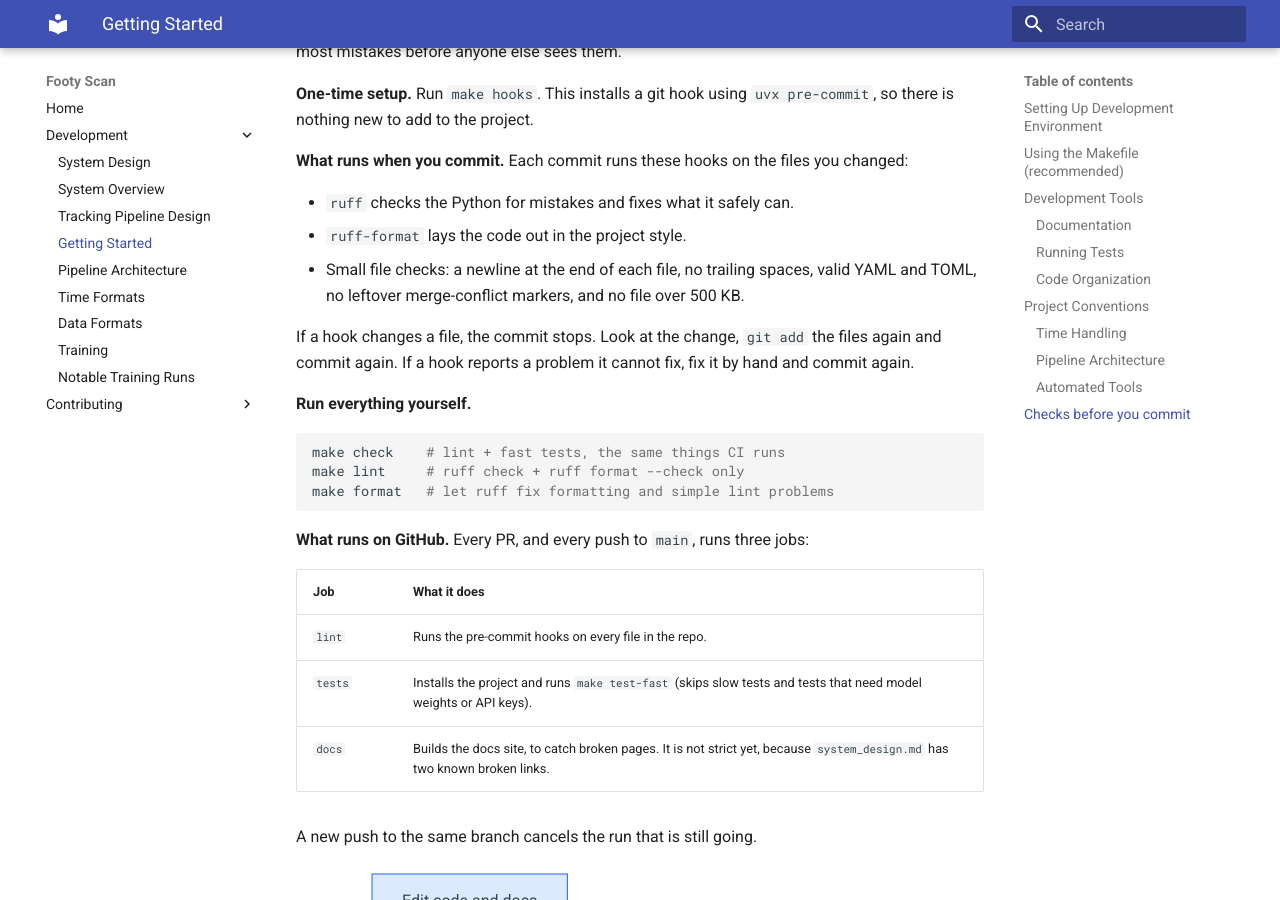
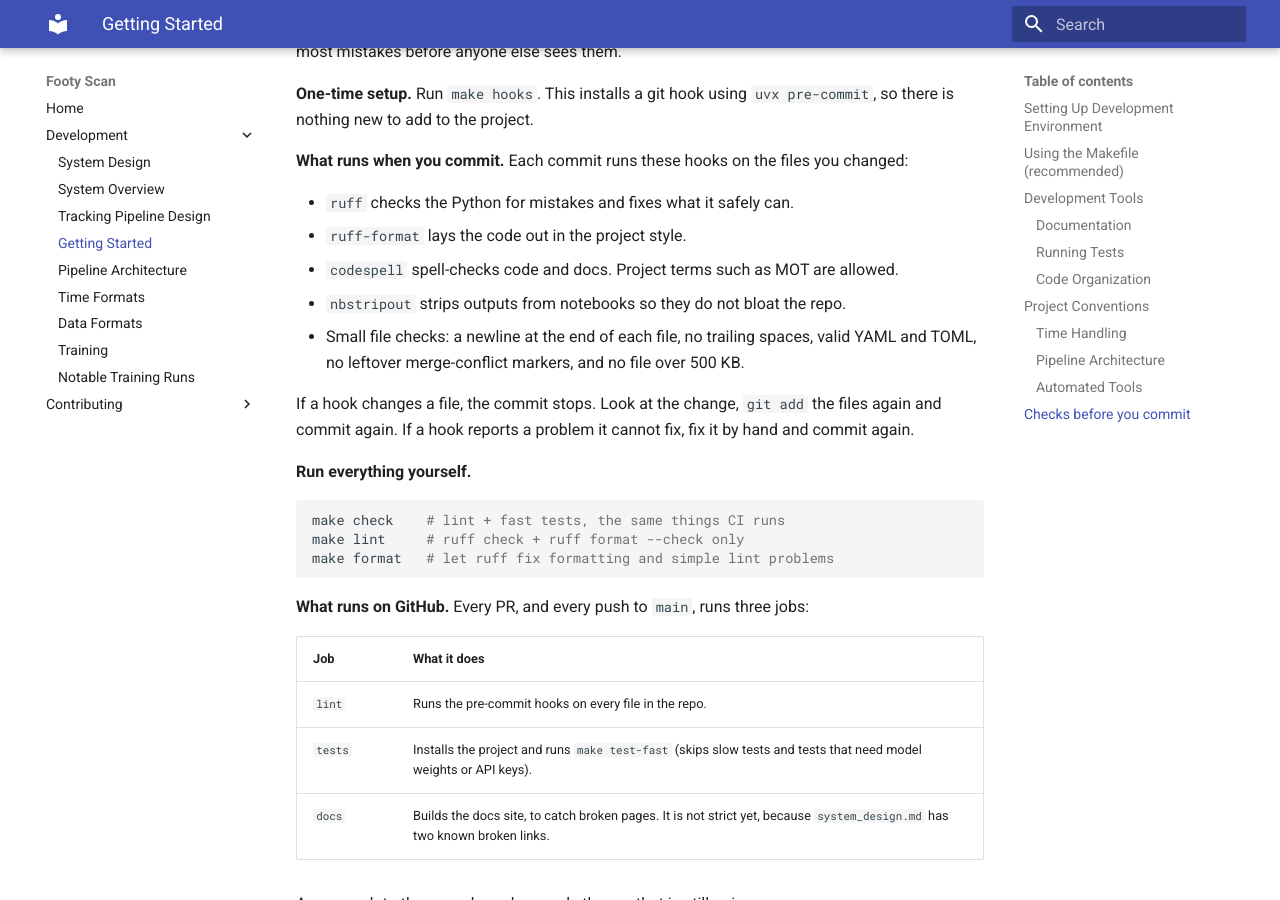
Before and after one commit to egroeg121/footy-track, an MkDocs documentation site: the page built from docs/development.md, in a window 1280 px wide and 900 px high, scrolled down 2398 px. Built offline with MkDocs 1.6.1 and Material for MkDocs 9.7.7, drawn with Linux system fonts in a browser that asks for light colours.

Commit message:
ci: restore codespell and nbstripout hooks and document them
Co-Authored-By: Claude Sonnet 5.5 <noreply@anthropic.com>

```diff
--- a/docs/development.md
+++ b/docs/development.md
@@ -110,6 +110,9 @@ changed:
 
 - `ruff` checks the Python for mistakes and fixes what it safely can.
 - `ruff-format` lays the code out in the project style.
+- `codespell` spell-checks code and docs. Project terms such as MOT are
+  allowed.
+- `nbstripout` strips outputs from notebooks so they do not bloat the repo.
 - Small file checks: a newline at the end of each file, no trailing spaces,
   valid YAML and TOML, no leftover merge-conflict markers, and no file over
   500 KB.
```
Also changed, not shown: .pre-commit-config.yaml (+23 -0 lines).
